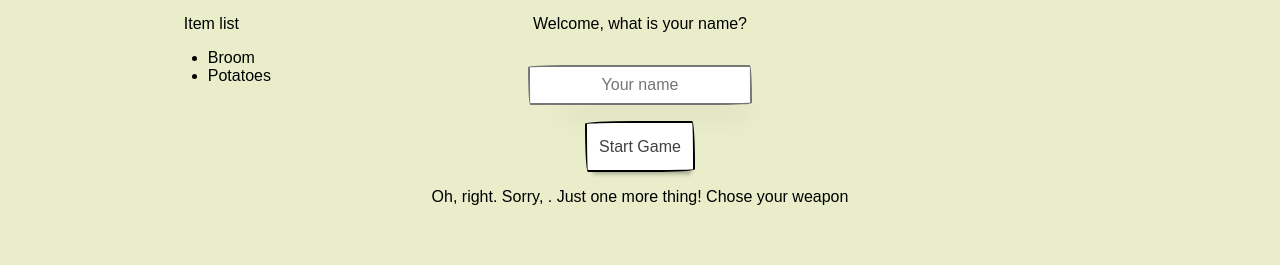
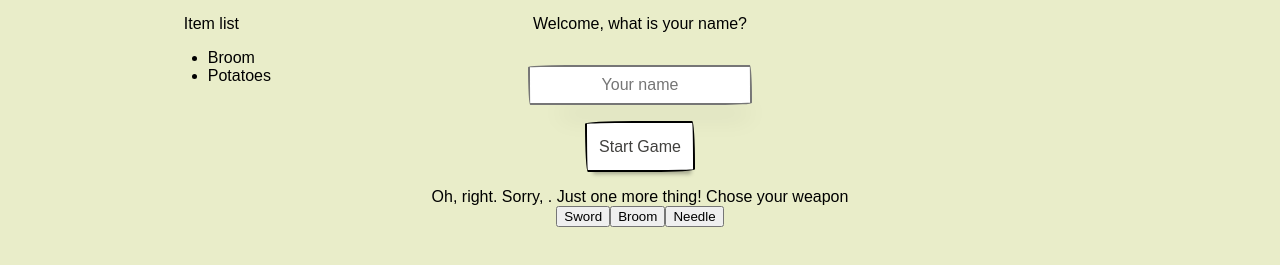
Before and after one commit to jesnagbg/Another-day, a plain HTML site: page index.html in a window 1280 px wide. Both pictures are taken after a click on the button "Start Game". Shown: the part 81-346 px from the top of the page. Drawn offline with Linux system fonts and the light colour scheme.

Commit message:
buttons work

```diff
--- a/index.html
+++ b/index.html
@@ -34,6 +34,7 @@
                 </div>
                 <button class="button-style" id="start-button">Start Game</button>
                 <div id="extra-question"></div>
+                <div id="button-container"></div>
             </div>
             <div class="side-div"></div>
         </div>
--- a/main.js
+++ b/main.js
@@ -1,4 +1,5 @@
-const itemList = ["Broom", "Potatoes"];
+let itemList = ["Broom", "Potatoes"];
+const choseWeapon = ["Sword", "Broom", "Needle"];
 const nameInput = document.getElementById("name-input");
 const nameButton = document.getElementById("start-button");
 //const spareQuestion = document.getElementById("extra-question");
@@ -7,19 +8,6 @@ let playerName = "Farmer";
 window.addEventListener("DOMContentLoaded", displayItems);
 
 nameButton.addEventListener("click", savePlayerName);
-
-
-function savePlayerName() {
-    playerName = document.getElementById("name-input").value;
-    console.log(playerName);
-
-    oneMoreQ()
-}
-
-function oneMoreQ() {
-    const extraQuestion = document.getElementById("extra-question");
-    extraQuestion.textContent = 'Oh, right. Sorry, ' + playerName + '. Just one more thing! Chose your weapon';
-}
 
 function displayItems() {
     const div = document.getElementById("item-container");
@@ -35,3 +23,36 @@ function displayItems() {
     div.innerHTML = "";
     div.append(ul);
 }
+
+function savePlayerName() {
+    playerName = document.getElementById("name-input").value;
+    console.log(playerName);
+
+    oneMoreQ();
+}
+
+function oneMoreQ() {
+    const extraQuestion = document.getElementById("extra-question");
+    extraQuestion.textContent = 'Oh, right. Sorry, ' + playerName + '. Just one more thing! Chose your weapon';
+
+    choseYourWeapon();
+}
+
+function choseYourWeapon() {
+    clear();
+    const div = document.getElementById("button-container");
+
+    for (const weapon of choseWeapon) {
+        const button = document.createElement("button");
+        button.textContent = weapon;
+        button.addEventListener('click', function() {
+            itemList.push(weapon);
+            displayItems();
+        })
+        div.append(button);
+    }
+}
+
+function clear() {
+    document.getElementById("button-container").innerHTML = "";
+}
```
